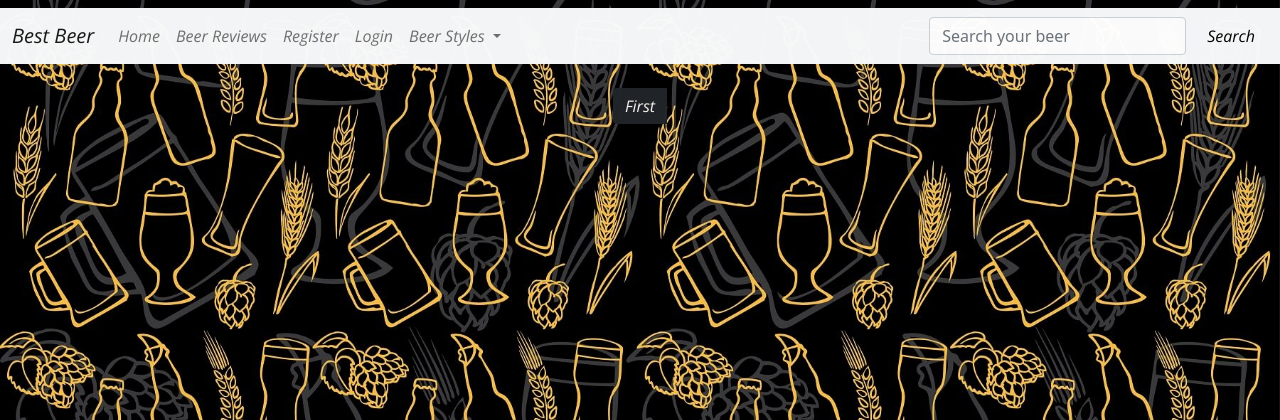
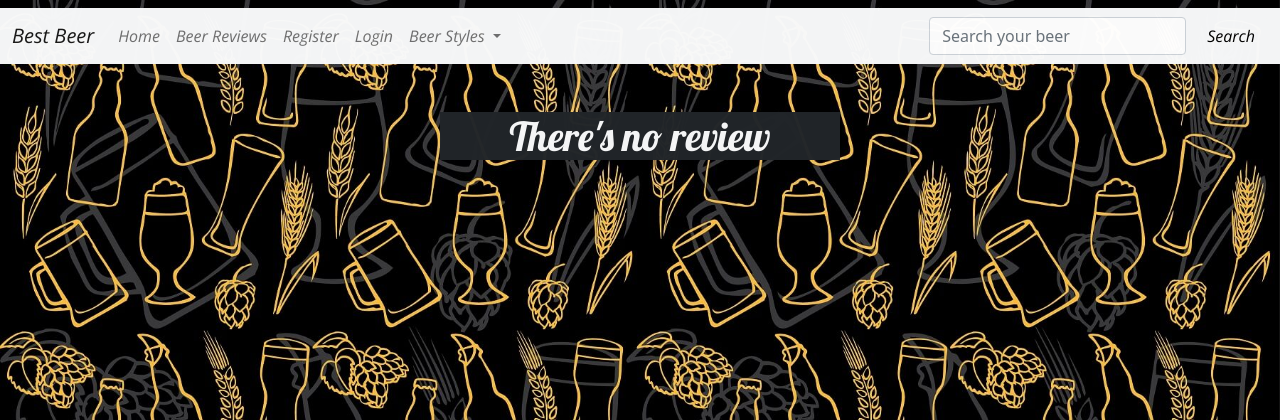
Before and after one commit to nandabritto/beer_rate, a Django app: page /review_list/category/1 in a window 1280 px wide. Shown: the top 420 px of the page. Run offline with Django 3.2, Linux system fonts and the light colour scheme; data comes from the database, SQL or seed files in the repository; some libraries are stand-ins or nearby versions.

Commit message:
Add else statment if there no review on stylecategory page

```diff
--- a/post/templates/review_list/stylecategories.html
+++ b/post/templates/review_list/stylecategories.html
@@ -19,11 +19,9 @@
 
 
 <section class="pt-5 pb-5 shadow-sm m-auto section-container mb-4 ">
-
+{% if style_reviews %}
     <div class="row row-cols-1 row-cols-md-2 g-4">
         {% for review in style_reviews %}
-
-
         <div class="col col-md-6 col-lg-4 d-flex">
             <div class="card w-100 text-light bg-dark rounded text-center ">
                 <a href="{% url 'review_detail' review.pk %}"
@@ -31,9 +29,7 @@
                     <h2 class="card-title m-3 text-truncate "> {{ review.beer }} </h2>
                     <h3>{{ review.beer_style}}</h3>
                 </a>
-
                 {% if review.beer_image %}
-
                 <img src="{{ review.beer_image.url }}" class="card-img-top rounded-2 img-container">
                 {% else %}
                 <img src="{{ MEDIA_URL }}vintage-retro-beer-illustration_5586-351.webp"
@@ -89,6 +85,7 @@
             </div>
         </div>
         {% endfor %}
+
     </div>
 
 
@@ -120,6 +117,13 @@
             </ul>
         </nav>
     </div>
+
+
+    {% else %}
+<div class = " no-review-container bg-dark text-light text-center m-auto">
+    <h1> There's no review</h1>
+    {% endif %}
+</div>
 </section>
 
 <!---------------------------- My JS -->
--- a/static/css/style.css
+++ b/static/css/style.css
@@ -126,6 +126,10 @@ ul.dropdown-menu {
     margin: 0px auto;
 }
 
+.no-review-container {
+    width: 400px;
+}
+
 /*------------------------ Form fields ---------------------- */
 
 #id_beer_style,
```
